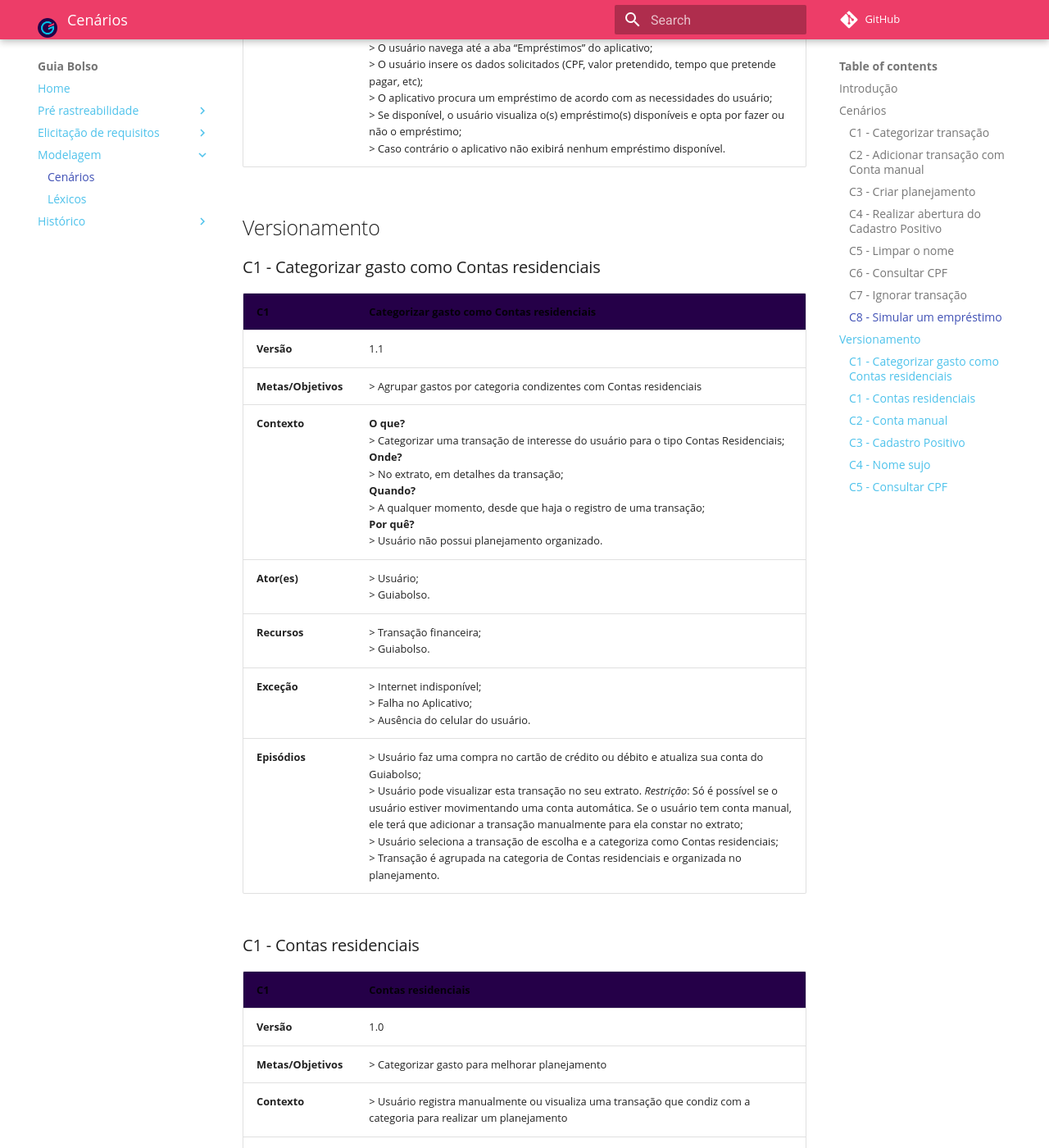
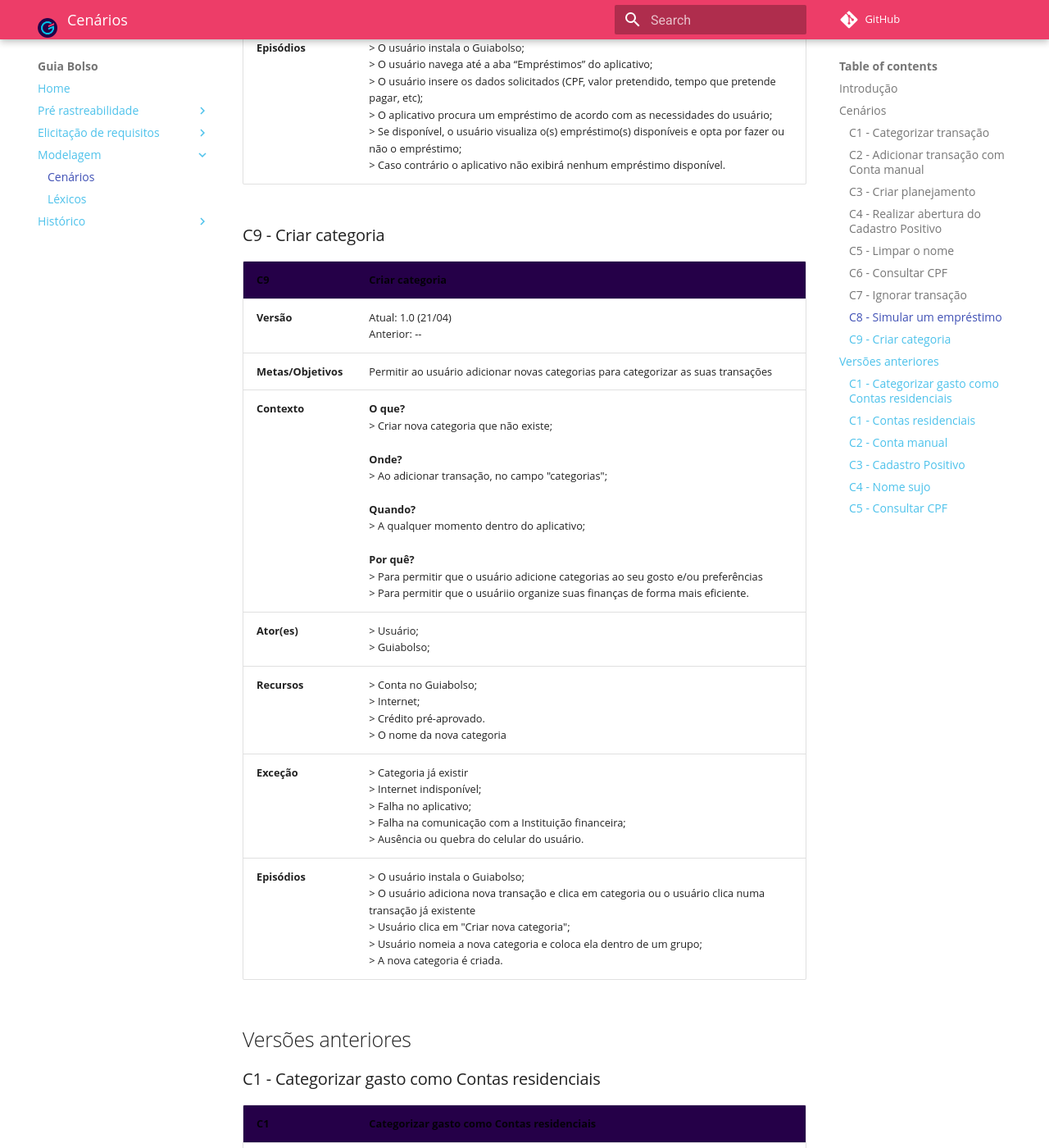
Before and after one commit to fga-disciplinas/2019.1-Guia-Bolso, an MkDocs documentation site: the page built from docs/modelagem/cenarios.md, in a window 1280 px wide and 1400 px high, scrolled down 8169 px. Shown: the whole window at 82% size. Built offline with MkDocs 1.6.1 and Material for MkDocs 9.7.7, drawn with Linux system fonts in a browser that asks for light colours; comment, search, counter and statistics services are not loaded; old or Windows-style settings are respelled for this version of MkDocs; some of the changed text lies outside the part shown.

Commit message:
Adicionando Cenário 9
Co-authored-by: Rafael Makaha <rafael.makaha@gmail.com>

```diff
--- a/docs/modelagem/cenarios.md
+++ b/docs/modelagem/cenarios.md
@@ -14,8 +14,7 @@
 | **Recursos** | > Conta no Guiabolso; <br> > Internet; <br> > Transação existente |
 | **Restrição** | > Não existir uma transação; <br> > Usuário não ter conta no aplicativo;  |
 | **Exceção** | > Internet indisponível; <br> > Falha no Aplicativo; <br> > Ausência do celular do usuário. |
-| **Episódios** | > **Se o usuário tem uma conta automática:** <br>  -- Usuário faz uma compra no cartão de crédito ou débito e atualiza sua conta do Guiabolso; <br> -- Usuário pode visualizar esta transação no seu extrato; <br> -- Usuário seleciona a transação de escolha e a adiciona uma categoria já preexistente ou (adiciona uma categoria);  <br> -- Transação é agrupada na categoria selecionada ou adicionada. <br> > **Caso contrário, uma conta manual:**  <br>  -- Usuário (adiciona uma transação com a conta manual);  <br> -- Usuário seleciona a transação de escolha e a adiciona uma categoria já preexistente ou (adiciona uma categoria); <br> -- Transação é agrupada na categoria selecionada ou adicionada;|
-
+| **Episódios** | > **Se o usuário tem uma conta automática:** <br>  -- Usuário faz uma compra no cartão de crédito ou débito e atualiza sua conta do Guiabolso; <br> -- Usuário pode visualizar esta transação no seu extrato; <br> -- Usuário seleciona a transação de escolha e a adiciona uma categoria já preexistente ou [adiciona uma categoria](#c9-criar-categoria);  <br> -- Transação é agrupada na categoria selecionada ou adicionada. <br><br> > **Caso contrário, uma conta manual:**  <br>  -- Usuário (adiciona uma transação com a conta manual);  <br> -- Usuário seleciona a transação de escolha e a adiciona uma categoria já preexistente ou [adiciona uma categoria](#c9-criar-categoria)); <br> -- Transação é agrupada na categoria selecionada ou adicionada;|
 
 ### C2 - Adicionar transação com Conta manual
 
@@ -53,7 +52,7 @@
 | **Contexto** |**O que?** <br> > Tentativa de melhorar nome no mercado financeiro; <br> <br> **Onde?** <br>> Na aba “Radar CPF” do aplicativo; <br><br> **Quando?** <br>> A qualquer momento que o usuário sentir necessidade; <br><br> **Por quê?** <br> > Usuário quer melhorar seu crédito no mercado, pois quer aumentar seu limite no cartão de crédito; <br> > Usuário quer contratar financiamento; <br> > Usuário quer menores taxas de juros nas suas parcelas.|
 |**Ator(es)** | > Usuário; <br> > Guiabolso; <br> >  Instituição BoaVista SCPC.|
 | **Recursos** | > Formulário de abertura de serviço; <br> > Integração com empresa BoaVista; <br> > Guiabolso.|
-| **Restrição** | > Estar com o (nome sujo)  <br> > Usuário não ter conta no aplicativo;  |
+| **Restrição** | > Estar com o [nome sujo](../lexicos/#l1-nome-sujo)  <br> > Usuário não ter conta no aplicativo;  |
 | **Exceção** | > Dados insuficientes ou inválidos; <br> > Internet indisponível; <br> > Falha no Aplicativo; <br> > Ausência do celular do usuário. |
 | **Episódios** | > Usuário quer melhorar crédito de mercado no seu CPF; <br> > Usuário opta por CADASTRAR CPF; <br> > Usuário se cadastra no serviço de Cadastro Positivo; <br> > Usuário preenche o formulário de cadastro com dados válidos; <br> > Usuário visualiza feedback de participação no programa de Cadastro Positivo.|
 
@@ -63,12 +62,12 @@
 |--|--|
 | **Versão**| Atual: 1.1 (21/04) <br> Anterior: [1.0](#c4-nome-sujo) |
 | **Metas/Objetivos** | Retirar o status de [nome sujo](../lexicos/#l1-nome-sujo) do usuário |
-| **Contexto** |**O que?** <br> > Resolver todas as pendências no nome do usuário; <br><br> **Onde?** <br> > Presencialmente ou à distância por meio do contato com as instituições relacionadas às compras; <br> <br>**Quando?**  <br>> No momento mais viável para o usuário consumidor;<br> <br> **Por quê?** <br> > Usuário está com pendências no SPC/SCPC/Serasa; <br> > Usuário está limitado à diversas transações financeiras.|
+| **Contexto** |**O que?** <br> > Resolver todas as pendências no nome do usuário; <br><br> **Onde?** <br> > Presencialmente ou à distância por meio do contato com as instituições relacionadas às compras; <br> <br>**Qu	1.0ando?**  <br>> No momento mais viável para o usuário consumidor;<br> <br> **Por quê?** <br> > Usuário está com pendências no SPC/SCPC/Serasa; <br> > Usuário está limitado à diversas transações financeiras.|
 |**Ator(es)** | > Usuário; <br> > Guiabolso; <br> >  Instituições bancárias. <br> > Serviços de proteção ao crédito|
 | **Recursos** | > Pendências em faturas; <br> > Centrais de atendimento das instituições de pagamento.|
 | **Restrição** | > Não ter dinheiro para pagar a dívida|
 | **Exceção** | > Ausência de acordos; <br> > Internet indisponível; <br> > Falha no aplicativo. |
-| **Episódios** | > Usuário está com nome sujo; <br> > Usuário solicita acordos com a instituição bancária; <br> > Usuário aceita acordo proposto e paga suas pendências; <br> > Usuário encontra-se com o nome limpo|
+| **Episódios** | > Usuário está com [nome sujo](../lexicos/#l1-nome-sujo); <br> > Usuário solicita acordos com a instituição bancária; <br> > Usuário aceita acordo proposto e paga suas pendências; <br> > Usuário encontra-se com o nome limpo|
 
 ### C6 - Consultar CPF
 
@@ -81,7 +80,7 @@
 | **Recursos** | > Integração com BoaVista; <br> > Formulário com dados pessoais; <br> > Guiabolso.|
 | **Restrição** | > Não ter CPF <br> > Não ter conta no aplicativo|
 | **Exceção** | > Falta de dados sensíveis; <br> > Internet indisponível; <br> > Falha no aplicativo; <br> > Falha na comunicação com a Instituição BoaVista; <br> > Ausência do celular do usuário.|
-| **Episódios** | > Usuário preenche formulário para consulta de seu CPF; <br> > Usuário visualiza o estado do seu nome no mercado, como (nome limpo) ou  (nome sujo) e as empresas que consultaram seu CPF; <br> > Usuário pode visualizar quantidade de seu (score do Serasa) na aba Guia.|
+| **Episódios** | > Usuário preenche formulário para consulta de seu CPF; <br> > Usuário visualiza o estado do seu nome no mercado, como (nome limpo) ou  [nome sujo](../lexicos/#l1-nome-sujo) e as empresas que consultaram seu CPF; <br> > Usuário pode visualizar quantidade de seu (score do Serasa) na aba Guia.|
 
 
 ### C7 - Ignorar transação
@@ -109,8 +108,19 @@
 | **Exceção** | > Score do usuário ser baixo; <br> > O usuário não ter crédito pré-aprovado; <br> > Internet indisponível; <br> > Falha no aplicativo; <br> > Falha na comunicação com a Instituição financeira; <br> > Ausência ou quebra do celular do usuário.|
 | **Episódios** | > O usuário instala o Guiabolso; <br> > O usuário navega até a aba “Empréstimos” do aplicativo; <br> > O usuário insere os dados solicitados (CPF, valor pretendido, tempo que pretende pagar, etc); <br> > O aplicativo procura um empréstimo de acordo com as necessidades do usuário; <br> > Se disponível, o usuário visualiza o(s) empréstimo(s) disponíveis e opta por fazer ou não o empréstimo; <br> > Caso contrário o aplicativo não exibirá nenhum empréstimo disponível.|
 
+### C9 - Criar categoria
 
-## Versionamento
+| **C9** | **Criar categoria**|
+|--|--|
+| **Versão**| Atual: 1.0 (21/04) <br> Anterior: -- |
+| **Metas/Objetivos** | Permitir ao usuário adicionar novas categorias para categorizar as suas transações |
+| **Contexto** |**O que?**  <br>> Criar nova categoria que não existe; <br><br> **Onde?** <br>> Ao adicionar transação, no campo "categorias"; <br><br> **Quando?** <br>> A qualquer momento dentro do aplicativo; <br> <br>**Por quê?** <br> > Para permitir que o usuário adicione categorias ao seu gosto e/ou preferências <br> > Para permitir que o usuáriio organize suas finanças de forma mais eficiente.|
+|**Ator(es)** | > Usuário; <br> > Guiabolso;|
+| **Recursos** | > Conta no Guiabolso; <br> > Internet; <br> > Crédito pré-aprovado. <br> > O nome da nova categoria|
+| **Exceção** | > Categoria já existir <br> > Internet indisponível; <br> > Falha no aplicativo; <br> > Falha na comunicação com a Instituição financeira; <br> > Ausência ou quebra do celular do usuário.|
+| **Episódios** | > O usuário instala o Guiabolso; <br> > O usuário adiciona nova transação e clica em categoria ou o usuário clica numa transação já existente <br> > Usuário clica em "Criar nova categoria"; <br> > Usuário nomeia a nova categoria e coloca ela dentro de um grupo; <br> > A nova categoria é criada.|
+
+## Versões anteriores
 
 ### C1 - Categorizar gasto como Contas residenciais
 
@@ -171,7 +181,7 @@
 | **Ator(es)** | > Usuário, Instituições bancárias|
 | **Recursos** | > Faturas|
 | **Exceção** | > Acordos |
-| **Episódios** | > Usuário está com nome sujo. *Restrição*: usuário não pode efetuar nenhuma transação a crédito; <br> > Usuário pode solicitar acordos com a instituição bancária. *Restrição*: o acordo deve ser satisfatório e possível nas atuais condições do usuário; <br> > Usuário preenche o formulário de cadastro. *Restrição*: Os dados devem ser válidos; <br> > Usuário aceita acordo proposto e paga suas pendências. *Restrição*: o usuário deve cumprir com o acordo para não prorrogar sua situação de nome sujo.|
+| **Episódios** | > Usuário está com [nome sujo](../lexicos/#l1-nome-sujo). *Restrição*: usuário não pode efetuar nenhuma transação a crédito; <br> > Usuário pode solicitar acordos com a instituição bancária. *Restrição*: o acordo deve ser satisfatório e possível nas atuais condições do usuário; <br> > Usuário preenche o formulário de cadastro. *Restrição*: Os dados devem ser válidos; <br> > Usuário aceita acordo proposto e paga suas pendências. *Restrição*: o usuário deve cumprir com o acordo para não prorrogar sua situação de [nome sujo](../lexicos/#l1-nome-sujo).|
 
 ### C5 - Consultar CPF
 
```
Also changed, not shown: docs/modelagem/lexicos.md (+12 -12 lines).
